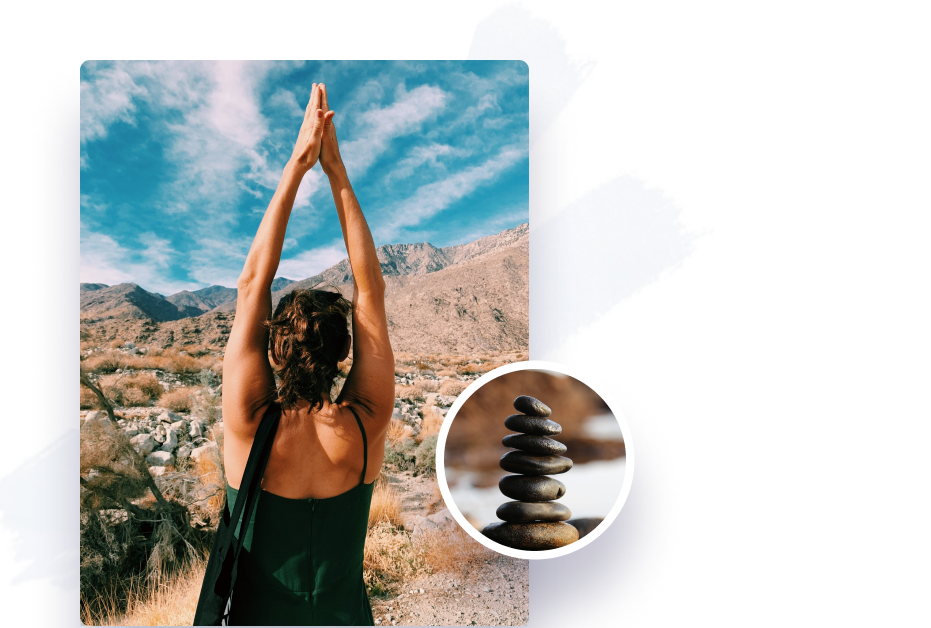
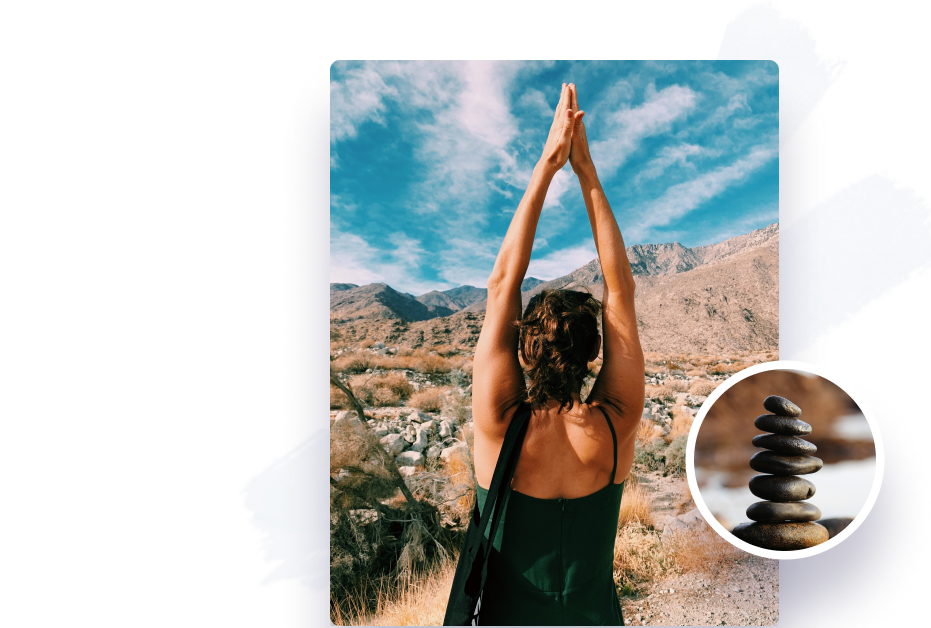
Before and after one commit to ShadePrima/energy_app, a React (Create React App) app: page / in a window 1280 px wide. Shown: the part 959-1587 px from the top of the page, without its empty margins (40-971 px from the left). Built offline with nearby package versions, Linux system fonts and the light colour scheme.

Commit message:
hot fix home

```diff
--- a/src/components/home/Home.module.scss
+++ b/src/components/home/Home.module.scss
@@ -11,6 +11,10 @@
   gap: 29px;
 
   flex-wrap: wrap;
+
+  @media (max-width: 1282px) {
+    justify-content: center;
+  }
 
   @media (max-width: 425px) {
     flex-direction: column-reverse;
```
